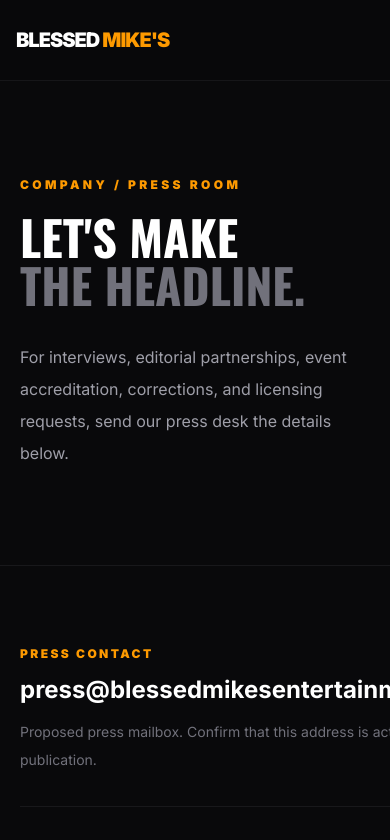
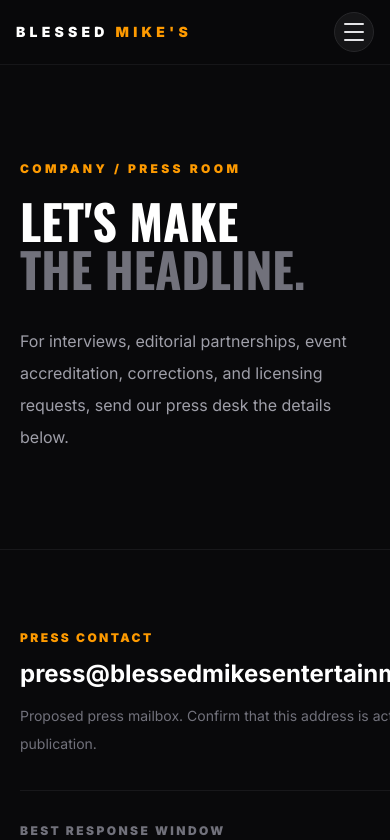
Before and after one commit to Josef-Audu/blessed-mike-entertainment, a Next.js app: page /contact-press in a window 390 px wide. Shown: the top 840 px of the page. Built offline with nearby package versions, Linux system fonts and the light colour scheme.

Commit message:
Responsive Navbar for Mobile Fixed

```diff
--- a/app/NavbarComponent.js
+++ b/app/NavbarComponent.js
@@ -1,7 +1,7 @@
 "use client";
 
-import { motion } from "framer-motion";
 import Link from "next/link";
+import { useState } from "react";
 import { useSearchParams } from "next/navigation";
 
 const navItems = [
@@ -12,21 +12,97 @@
 ];
 
 export default function NavbarComponent() {
+  const [isMenuOpen, setIsMenuOpen] = useState(false);
   const searchParams = useSearchParams();
   const activeCategory = searchParams.get("category");
 
+  const handleNavClick = () => setIsMenuOpen(false);
+
   return (
     <nav className="sticky top-0 z-50 w-full border-b border-zinc-900/90 bg-zinc-950/90 backdrop-blur-xl">
-      <div className="mx-auto flex h-20 max-w-7xl items-center justify-between px-4 md:px-6">
-        <motion.div whileHover={{ scale: 1.025 }} whileTap={{ scale: 0.98 }}>
-          <Link href="/" className="text-xl font-black uppercase tracking-tighter text-white transition hover:drop-shadow-[0_0_18px_rgba(245,158,11,0.22)]">Blessed <span className="text-amber-500">Mike&apos;s</span></Link>
-        </motion.div>
-        <div className="hidden items-center gap-2 md:flex">
-          {navItems.map((item) => (
-            <motion.div key={item.slug} whileHover={{ y: -2 }} whileTap={{ scale: 0.96 }}>
-              <Link href={`/?category=${item.slug}`} className={`block rounded-full px-4 py-2 text-xs font-bold uppercase tracking-widest transition-colors ${activeCategory === item.slug ? "bg-amber-500/10 text-amber-400" : "text-zinc-400 hover:bg-zinc-900 hover:text-white"}`}>{item.name}</Link>
-            </motion.div>
-          ))}
+      <div className="mx-auto flex max-w-7xl flex-col px-4 md:px-6">
+        <div className="flex h-16 items-center justify-between md:h-20">
+          <Link
+            href="/"
+            onClick={() => setIsMenuOpen(false)}
+            className="text-sm font-black uppercase tracking-[0.3em] text-white transition-all duration-200 ease-in-out hover:text-amber-500 active:scale-95 sm:text-base md:text-xl"
+          >
+            <span className="text-white">BLESSED</span>{" "}
+            <span className="text-amber-500">MIKE&apos;S</span>
+          </Link>
+
+          <div className="hidden items-center gap-2 md:flex">
+            {navItems.map((item) => {
+              const isActive = activeCategory === item.slug;
+
+              return (
+                <Link
+                  key={item.slug}
+                  href={`/?category=${item.slug}`}
+                  className={`rounded-full px-4 py-2 text-xs font-bold uppercase tracking-widest transition-all duration-200 ease-in-out active:scale-95 ${
+                    isActive
+                      ? "bg-amber-500/10 text-amber-500"
+                      : "text-zinc-300 hover:bg-zinc-900 hover:text-amber-500"
+                  }`}
+                >
+                  {item.name}
+                </Link>
+              );
+            })}
+          </div>
+
+          <button
+            type="button"
+            aria-label="Toggle navigation menu"
+            aria-expanded={isMenuOpen}
+            onClick={() => setIsMenuOpen((prev) => !prev)}
+            className="flex h-10 w-10 items-center justify-center rounded-full border border-zinc-800 bg-zinc-900/80 text-zinc-200 transition-all duration-200 ease-in-out hover:border-amber-500/50 hover:text-amber-500 active:scale-95 md:hidden"
+          >
+            <span className="relative flex h-4 w-5 flex-col justify-center">
+              <span
+                className={`absolute h-0.5 w-5 rounded-full bg-current transition-all duration-300 ease-in-out ${
+                  isMenuOpen ? "translate-y-0 rotate-45" : "-translate-y-2 rotate-0"
+                }`}
+              />
+              <span
+                className={`h-0.5 w-5 rounded-full bg-current transition-all duration-300 ease-in-out ${
+                  isMenuOpen ? "opacity-0" : "opacity-100"
+                }`}
+              />
+              <span
+                className={`absolute h-0.5 w-5 rounded-full bg-current transition-all duration-300 ease-in-out ${
+                  isMenuOpen ? "translate-y-0 -rotate-45" : "translate-y-2 rotate-0"
+                }`}
+              />
+            </span>
+          </button>
+        </div>
+
+        <div
+          className={`overflow-hidden transition-all duration-300 ease-in-out md:hidden ${
+            isMenuOpen ? "max-h-64 opacity-100 pb-3" : "max-h-0 opacity-0 pb-0"
+          }`}
+        >
+          <div className="flex flex-col gap-2 rounded-2xl border border-zinc-800/80 bg-zinc-900/80 p-3 shadow-2xl shadow-black/30">
+            {navItems.map((item) => {
+              const isActive = activeCategory === item.slug;
+
+              return (
+                <Link
+                  key={item.slug}
+                  href={`/?category=${item.slug}`}
+                  onClick={handleNavClick}
+                  className={`rounded-xl px-3 py-3 text-xs font-bold uppercase tracking-widest transition-all duration-200 ease-in-out active:scale-95 ${
+                    isActive
+                      ? "bg-amber-500/10 text-amber-500"
+                      : "text-zinc-300 hover:bg-zinc-800 hover:text-amber-500"
+                  }`}
+                >
+                  {item.name}
+                </Link>
+              );
+            })}
+          </div>
         </div>
       </div>
     </nav>
```
